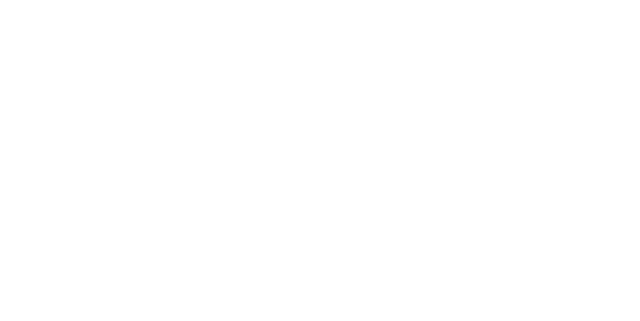
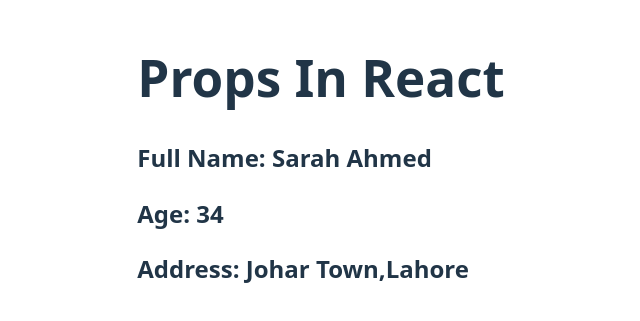
Before and after one commit to Uzmakh/ShahidNaeemReact, a React app in the folder react/: page / in a window 1280 px wide. Shown: the part 239-560 px from the top of the page, without its empty margins (319-959 px from the left). Built offline with nearby package versions, Linux system fonts and the light colour scheme; the HTML template or start-up script is replaced by a standard one.

Commit message:
Added a comment

```diff
--- a/react/src/App.jsx
+++ b/react/src/App.jsx
@@ -22,10 +22,11 @@
 
 
 function App() {
-  // let name = "Sarah Ahmed";
-  // let address = "Johar Town,Lahore";
+  // ! tutorial-16 PropsInReact
+  let name = "Sarah Ahmed";
+  let address = "Johar Town,Lahore";
 
-  // tutorial-17 ObjectData
+  //! tutorial-17 ObjectData
   // Passing multiple objects
   // let employee1 = {
   //   name: "Muhammad Ahmed",
@@ -52,14 +53,14 @@
   //   email: "879@gamil.com"
   // }
 
-  // tutorial-18 ArrayData
+  //! tutorial-18 ArrayData
   // Passing data of an array
   // let universities=["UET","NUST","BZU","LUMS","GIKI"]
 
   // tutorial-19 useState data
   // const [empName, setEmpName] = useState("Humera Khan");
 
-  // tutorial-20
+  //! tutorial-20
 //   let cardStyle = {
 //     backgroundColor: "yellow",
 //     padding: "20px",
@@ -69,6 +70,8 @@
   //   border: "2px solid red",
   //   color: "blue",
   // }
+
+
   return (
     <>
       {/* <h1>JS code in JSX</h1> */}
@@ -82,7 +85,7 @@
       {/* <AssignmentOne /> */}
       {/* <ToggleButton /> */}
       {/* <NumberToWords/> */}
-      {/* <PropsInReact fullName={name} age={34} address={address} /> */}
+      <PropsInReact fullName={name} age={34} address={address} />
       {/* <h1>Passing Object-Data in Props</h1>
       <ObjectData employee={employee1} />
       <ObjectData employee={employee2} />
--- a/react/src/props/7-PropsInReact.jsx
+++ b/react/src/props/7-PropsInReact.jsx
@@ -1,4 +1,4 @@
-
+// ? Props deal with how to transfer data from one component to another; usually from parent comp. to child comp
 
 function PropsInReact({ fullName, age, address }) {
     return (
@@ -6,7 +6,7 @@
             <h1>Props In React</h1>
             <h2>Full Name: {fullName}</h2>
             <h2>Age: {age}</h2>
-            <h2>Address: {address }</h2>
+            <h2>Address: {address}</h2>
         </>
     )
 }
```
